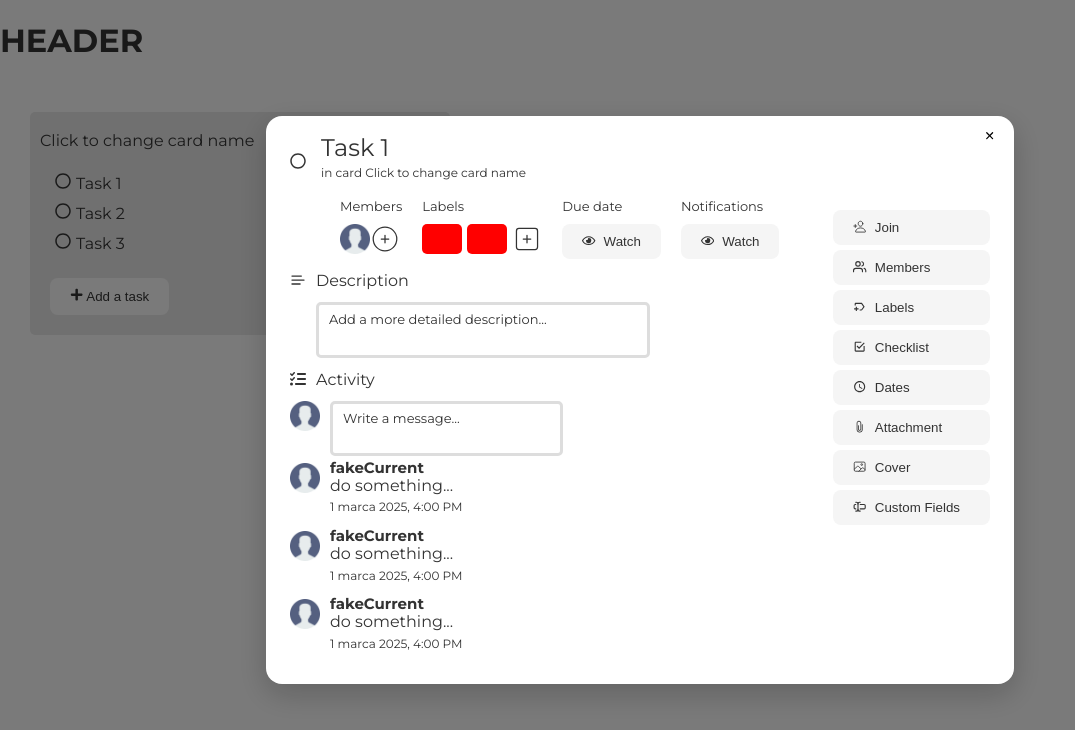
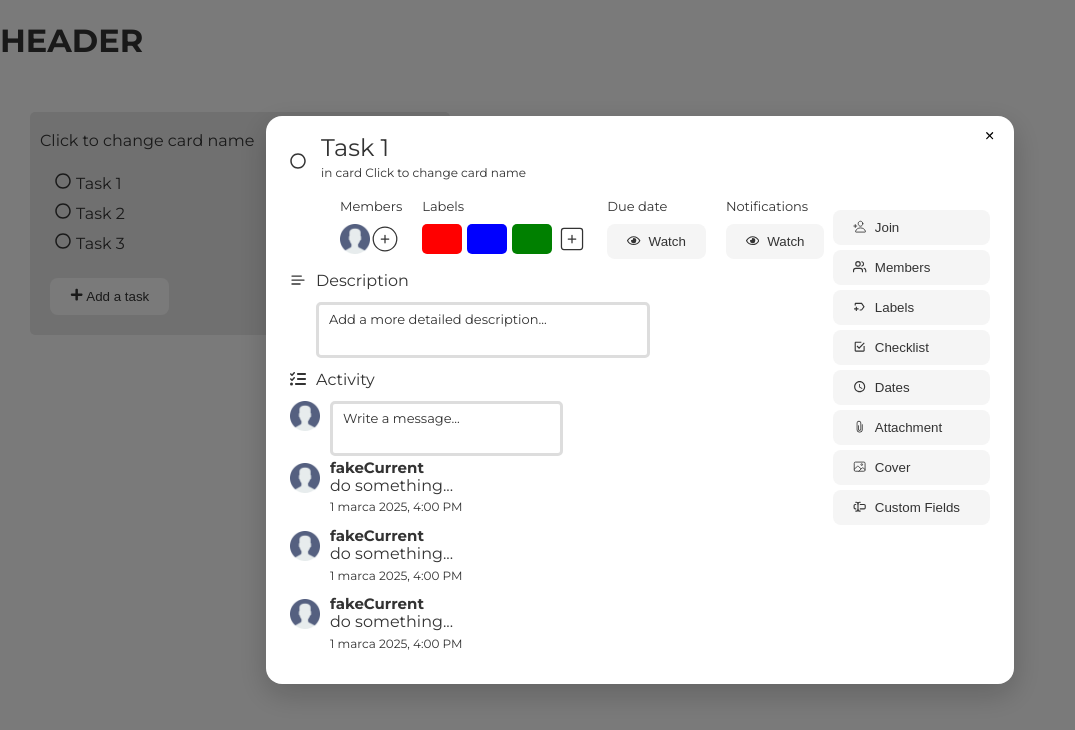
Before and after one commit to DanielValik/lotre, a React (Vite) app: page /board in a window 1280 px wide. Both pictures are taken after a click on the element "Task 1". Shown: the top 730 px of the page, without its empty margins (0-1075 px from the left). Built offline with nearby package versions, Linux system fonts and the light colour scheme.

Commit message:
label small modal init

```diff
--- a/src/fakeData/fakeTasks.js
+++ b/src/fakeData/fakeTasks.js
@@ -3,15 +3,18 @@ export const tasks = [
     id: 1,
     name: "Task 1",
     isCompleted: false,
+    labels: ["red", "blue", "green"],
   },
   {
     id: 2,
     name: "Task 2",
     isCompleted: false,
+    labels: ["red", "blue", "green"],
   },
   {
     id: 3,
     name: "Task 3",
     isCompleted: false,
+    labels: ["red", "blue", "green"],
   },
 ];
--- /dev/null
+++ b/src/features/task/Labels.jsx
@@ -0,0 +1,73 @@
+import React, { useRef, useState } from "react";
+import useClickOutside from "../../hooks/useClickOutside";
+import styled from "styled-components";
+import { IoClose } from "react-icons/io5";
+
+const Container = styled.div`
+  display: inline-block;
+  position: relative;
+`;
+
+const StyledLabels = styled.div`
+  position: absolute;
+  top: ${({ y }) => y}px;
+  left: ${({ x }) => x}px;
+  padding: 12px;
+  background-color: var(--background);
+  border: 1px solid var(--border);
+  border-radius: 5px;
+`;
+
+const CloseButton = styled.button`
+  position: absolute;
+  top: 12px;
+  right: 12px;
+  border: none;
+  background: none;
+  cursor: pointer;
+`;
+
+const Button = styled.button`
+  all: unset;
+  cursor: pointer;
+`;
+
+function Labels({ children }) {
+  const [isOpen, setIsOpen] = useState(false);
+  const [position, setPosition] = useState({ x: 0, y: 0 });
+  const containerRef = useRef(null);
+  const labelsRef = useRef(null);
+
+  function handleClick(e) {
+    if (!containerRef.current) return;
+
+    const containerRect = containerRef.current.getBoundingClientRect();
+
+    setPosition({
+      x: e.clientX - containerRect.left,
+      y: e.clientY - containerRect.top,
+    });
+    setIsOpen(true);
+  }
+
+  useClickOutside(labelsRef, () => {
+    setIsOpen(false);
+  });
+
+  return (
+    <Container ref={containerRef}>
+      <Button onClick={handleClick}>{children}</Button>
+      {isOpen && (
+        <StyledLabels ref={labelsRef} x={position.x - 40} y={position.y - 40}>
+          <CloseButton>
+            <IoClose />
+          </CloseButton>
+          Label test Label test Label test Label test Label test Label test
+          Label test Label test
+        </StyledLabels>
+      )}
+    </Container>
+  );
+}
+
+export default Labels;
--- a/src/features/task/OptionsList.jsx
+++ b/src/features/task/OptionsList.jsx
@@ -12,6 +12,7 @@ import { IoTime } from "react-icons/io5";
 import { GiMirrorMirror } from "react-icons/gi";
 import styled from "styled-components";
 import Button from "../../ui/Button";
+import Labels from "./Labels";
 
 const StyledOptionsList = styled.div`
   position: absolute;
@@ -35,7 +36,11 @@ const additionalStylesButton = {
 function OptionsList({ task, closeOptionsList, setIsModalOpen }) {
   const options = [
     { icon: <FaIdCard />, label: "Open Task", onClick: handleOpenTask },
-    { icon: <FaEdit />, label: "Edit labels", onClick: handleClick },
+    {
+      icon: <FaEdit />,
+      label: "Edit labels",
+      onClick: handleClick,
+    },
     { icon: <FaUser />, label: "Change members", onClick: handleClick },
     { icon: <FaRegImage />, label: "Change cover", onClick: handleClick },
     { icon: <IoTime />, label: "Edit dates", onClick: handleClick },
@@ -46,9 +51,7 @@ function OptionsList({ task, closeOptionsList, setIsModalOpen }) {
     { icon: <FaArchive />, label: "Archive", onClick: handleClick },
   ];
 
-  function handleClick() {
-    console.log("Button clicked");
-  }
+  function handleClick() {}
 
   function handleOpenTask() {
     setIsModalOpen(true);
@@ -58,7 +61,26 @@ function OptionsList({ task, closeOptionsList, setIsModalOpen }) {
   return (
     <>
       <StyledOptionsList>
-        {options.map((option) => (
+        <Button
+          additionalStyle={additionalStylesButton}
+          onClick={handleOpenTask}
+        >
+          <IconWrapper>
+            <FaIdCard />
+          </IconWrapper>
+          Open Task
+        </Button>
+
+        <Labels>
+          <Button additionalStyle={additionalStylesButton}>
+            <IconWrapper>
+              <FaEdit />
+            </IconWrapper>
+            Edit labels
+          </Button>
+        </Labels>
+
+        {/* {options.map((option) => (
           <Button
             additionalStyle={additionalStylesButton}
             onClick={option.onClick}
@@ -67,7 +89,7 @@ function OptionsList({ task, closeOptionsList, setIsModalOpen }) {
             <IconWrapper>{option.icon}</IconWrapper>
             {option.label}
           </Button>
-        ))}
+        ))} */}
       </StyledOptionsList>
     </>
   );
--- a/src/features/task/taskModal/ControlBar.jsx
+++ b/src/features/task/taskModal/ControlBar.jsx
@@ -2,6 +2,7 @@ import { FaRegEye } from "react-icons/fa";
 import Button from "../../../ui/Button";
 import styled from "styled-components";
 import { CiCirclePlus, CiSquarePlus } from "react-icons/ci";
+import Labels from "../Labels";
 
 const ControlBarWrapper = styled.div`
   display: flex;
@@ -22,7 +23,7 @@ const LabelSquare = styled.div`
   width: 40px;
   height: 30px;
   border-radius: 5px;
-  background-color: red;
+  background-color: ${(props) => props.labelColor || "black"};
   margin-right: 5px;
 `;
 
@@ -37,7 +38,7 @@ const plusIconStyle = {
   cursor: "pointer",
 };
 
-function ControlBar() {
+function ControlBar({ task }) {
   return (
     <ControlBarWrapper>
       <div display="flex">
@@ -46,13 +47,19 @@ function ControlBar() {
         <StyledAvatar src="../../../../public/fakeUserAvatar.png" alt="" />
         <CiCirclePlus style={plusIconStyle} />
       </div>
+
       <div>
         <ElementName>Labels</ElementName>
 
-        <LabelSquare></LabelSquare>
-        <LabelSquare></LabelSquare>
-        <CiSquarePlus style={plusIconStyle} />
+        {task.labels.map((label) => {
+          return <LabelSquare labelColor={label} key={label}></LabelSquare>;
+        })}
+
+        <Labels>
+          <CiSquarePlus style={plusIconStyle} />
+        </Labels>
       </div>
+
       <div>
         <ElementName>Due date</ElementName>
         <Button additionalStyle={btnAdditionalStyle}>
@@ -60,6 +67,7 @@ function ControlBar() {
           Watch
         </Button>
       </div>
+
       <div>
         <ElementName>Notifications</ElementName>
         <Button additionalStyle={btnAdditionalStyle}>
--- a/src/features/task/taskModal/TaskModal.jsx
+++ b/src/features/task/taskModal/TaskModal.jsx
@@ -64,7 +64,7 @@ function OpenedTaskModal({
 
         <Row style={{ marginLeft: "50px" }}>
           <Content>
-            <ControlBar />
+            <ControlBar task={task} />
           </Content>
         </Row>
 
```
